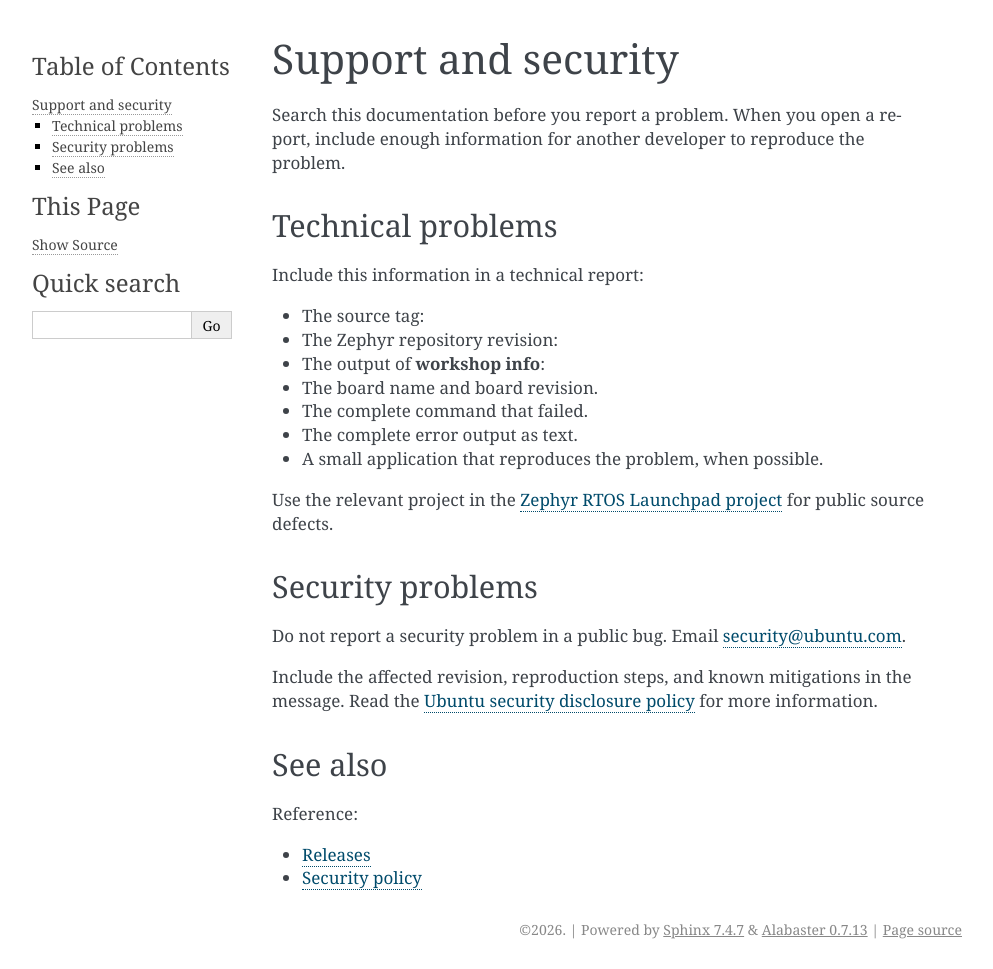
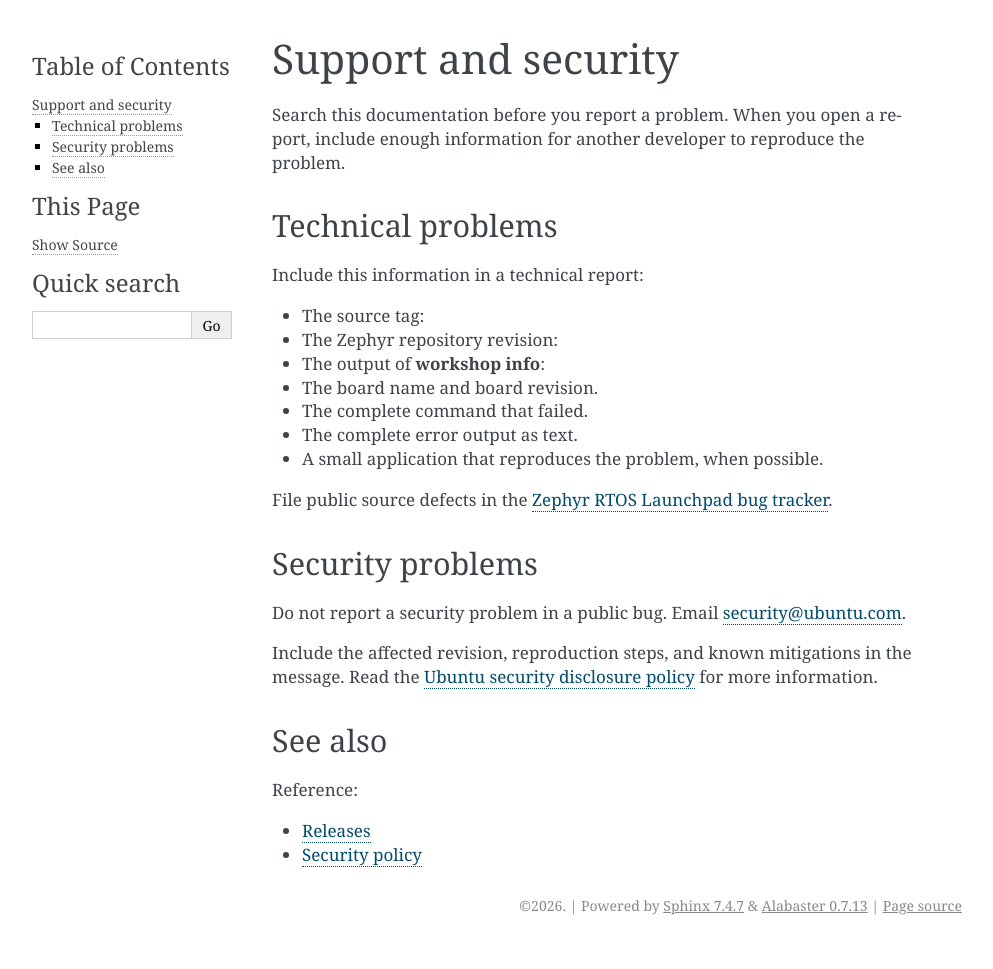
Before and after one commit to canonical/zephyr-lts-docs, a Sphinx documentation site: the page built from docs/reference/support.rst, in a window 1280 px wide. Shown: the whole page, without its empty margins (148-1141 px from the left). Built offline with Sphinx 7.4.7, drawn with Linux system fonts in a browser that asks for light colours; the version number could not be read and is left out; after the commit the page ends 945 px from its top, so only the background shows below that.

Commit message:
docs: link support reports to the LP bug tracker
Use a dedicated Launchpad bug-tracker target for technical support reports instead of the source project target. Source and repository references remain unchanged.

(cherry picked from commit 2a9c9b6782ffa004cfe56af2b8dda4998cfbd758)

```diff
--- a/docs/conf.py
+++ b/docs/conf.py
@@ -70,6 +70,7 @@ launchpad_git_base = _doc_versions["DOC_LP_ZEPHYR_URL"]
 launchpad_project_url = launchpad_git_base.replace(
     "git.launchpad.net", "code.launchpad.net"
 ).removesuffix("/+git")
+launchpad_bug_url = f"https://bugs.launchpad.net/{launchpad_project_url.rsplit('/', 1)[-1]}"
 manifest_repository = "zephyr-manifest"
 manifest_repository_url = f"{launchpad_git_base}/{manifest_repository}"
 
@@ -442,6 +443,7 @@ _version_substitutions = f"""
 rst_epilog = f"""
 
 .. _Zephyr RTOS Launchpad project: {launchpad_project_url}
+.. _Zephyr RTOS Launchpad bug tracker: {launchpad_bug_url}
 .. _Zephyr manifest repository: {launchpad_project_url}/+git/{manifest_repository}
 .. _Zephyr source repository: {launchpad_project_url}/+git/zephyr
 .. _MCUboot repository: {launchpad_project_url}/+git/mcuboot
--- a/docs/reference/support.rst
+++ b/docs/reference/support.rst
@@ -42,8 +42,7 @@ Include this information in a technical report:
 * The complete error output as text.
 * A small application that reproduces the problem, when possible.
 
-Use the relevant project in the `Zephyr RTOS Launchpad project`_ for public
-source defects.
+File public source defects in the `Zephyr RTOS Launchpad bug tracker`_.
 
 Security problems
 -----------------
```
